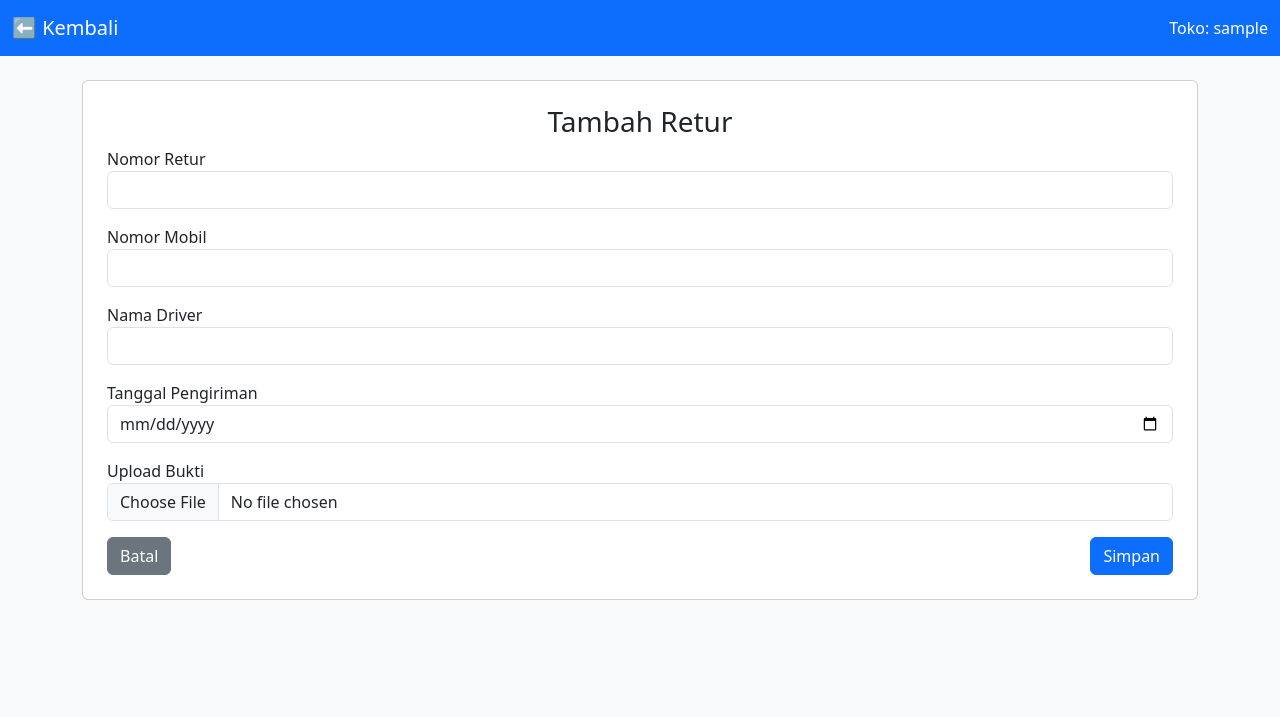
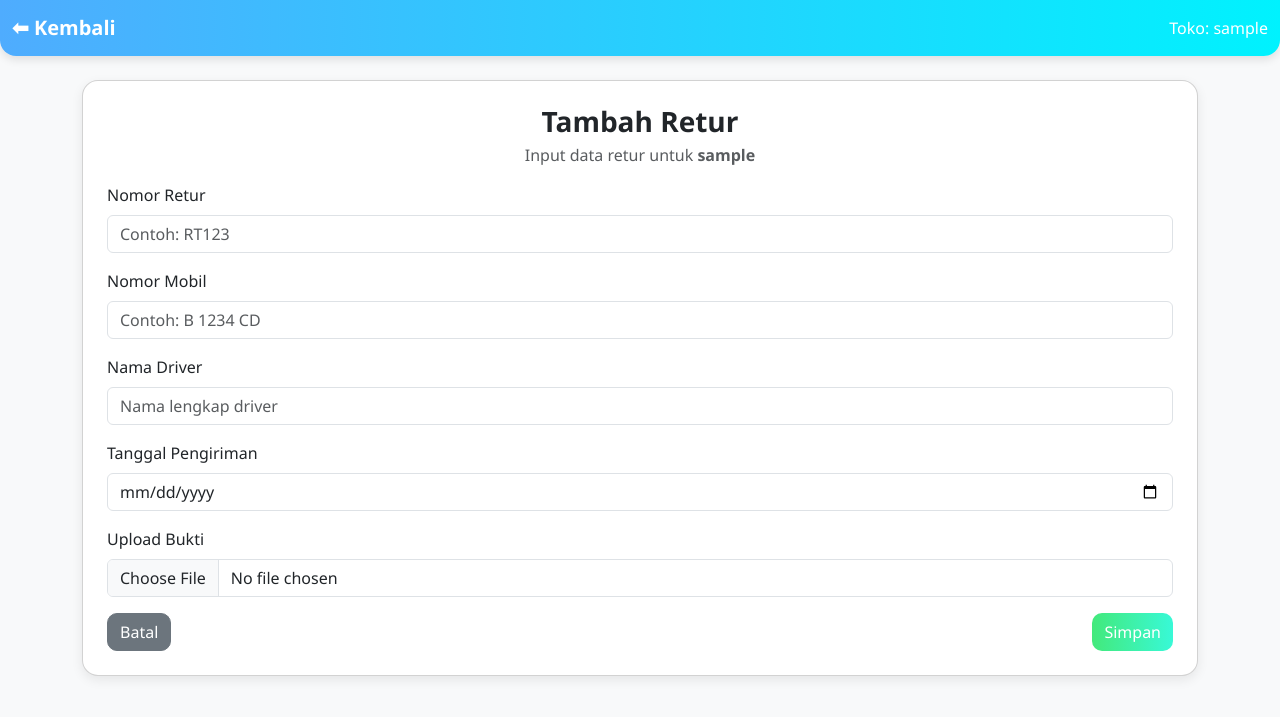
Before and after one commit to xnxxdhooomrzkyyy/bot-telegram, a Flask app: page /tambah in a window 1280 px wide. Shown: the top 717 px of the page. Run offline with Flask 3, Linux system fonts and the light colour scheme; the visitor is signed in with stand-in values (Sample User, id 1); some libraries are stand-ins or nearby versions.

Commit message:
Update tambah.html

```diff
--- a/templates/tambah.html
+++ b/templates/tambah.html
@@ -5,43 +5,77 @@
   <meta name="viewport" content="width=device-width, initial-scale=1.0">
   <title>Tambah Retur</title>
   <link href="https://cdn.jsdelivr.net/npm/bootstrap@5.3.2/dist/css/bootstrap.min.css" rel="stylesheet">
+  <style>
+    body {
+      background: #f8f9fa;
+      font-family: 'Segoe UI', sans-serif;
+    }
+    .navbar {
+      border-radius: 0 0 16px 16px;
+      box-shadow: 0 4px 8px rgba(0,0,0,0.1);
+      background: linear-gradient(90deg, #4facfe, #00f2fe);
+    }
+    .navbar-brand {
+      font-weight: 600;
+      color: white !important;
+    }
+    .navbar-text {
+      color: white;
+      font-weight: 500;
+    }
+    .card {
+      border-radius: 16px;
+      box-shadow: 0 4px 12px rgba(0,0,0,0.08);
+    }
+    .btn-primary {
+      background: linear-gradient(90deg, #43e97b, #38f9d7);
+      border: none;
+      border-radius: 10px;
+    }
+    .btn-secondary {
+      border-radius: 10px;
+    }
+  </style>
 </head>
-<body class="bg-light">
+<body>
 
-  <nav class="navbar navbar-dark bg-primary">
+  <!-- Navbar -->
+  <nav class="navbar navbar-expand-lg">
     <div class="container-fluid d-flex justify-content-between">
       <a class="navbar-brand" href="{{ url_for('dashboard') }}">⬅ Kembali</a>
-      <span class="text-white">Toko: {{ session['user'] }}</span>
+      <span class="navbar-text">Toko: {{ session['user'] }}</span>
     </div>
   </nav>
 
+  <!-- Content -->
   <div class="container my-4">
     <div class="card p-4">
-      <h3 class="text-center">Tambah Retur</h3>
-      <form method="post" enctype="multipart/form-data">
+      <h3 class="mb-1 text-center fw-bold">Tambah Retur</h3>
+      <p class="text-center text-muted">Input data retur untuk <strong>{{ session['user'] }}</strong></p>
+      <form method="POST" enctype="multipart/form-data">
         <div class="mb-3">
-          <label>Nomor Retur</label>
-          <input type="text" name="nomor_retur" class="form-control" required>
+          <label class="form-label">Nomor Retur</label>
+          <input type="text" name="nomor_retur" class="form-control" placeholder="Contoh: RT123" required>
         </div>
         <div class="mb-3">
-          <label>Nomor Mobil</label>
-          <input type="text" name="nomor_mobil" class="form-control" required>
+          <label class="form-label">Nomor Mobil</label>
+          <input type="text" name="nomor_mobil" class="form-control" placeholder="Contoh: B 1234 CD" required>
         </div>
         <div class="mb-3">
-          <label>Nama Driver</label>
-          <input type="text" name="nama_driver" class="form-control" required>
+          <label class="form-label">Nama Driver</label>
+          <input type="text" name="nama_driver" class="form-control" placeholder="Nama lengkap driver" required>
         </div>
         <div class="mb-3">
-          <label>Tanggal Pengiriman</label>
-          <input type="date" name="tanggal_manual" class="form-control">
+          <label class="form-label">Tanggal Pengiriman</label>
+          <input type="date" name="tanggal_manual" class="form-control" required>
         </div>
         <div class="mb-3">
-          <label>Upload Bukti</label>
+          <label class="form-label">Upload Bukti</label>
           <input type="file" name="bukti" class="form-control">
         </div>
         <div class="d-flex justify-content-between">
           <a href="{{ url_for('dashboard') }}" class="btn btn-secondary">Batal</a>
-          <button class="btn btn-primary">Simpan</button>
+          <button type="submit" class="btn btn-primary">Simpan</button>
         </div>
       </form>
     </div>
```
